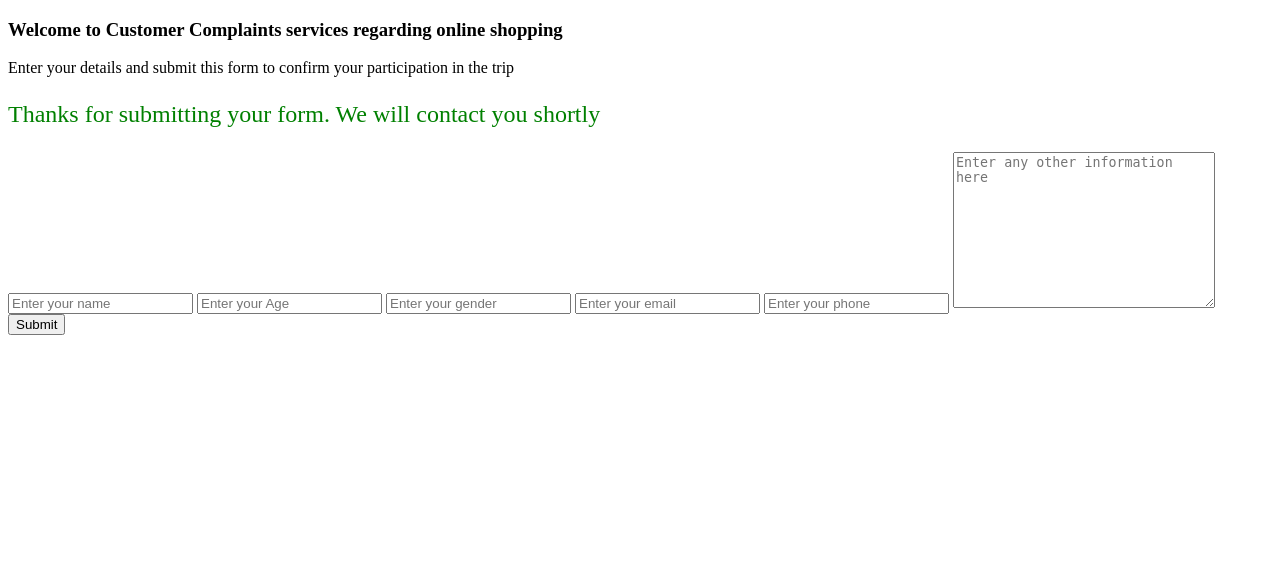
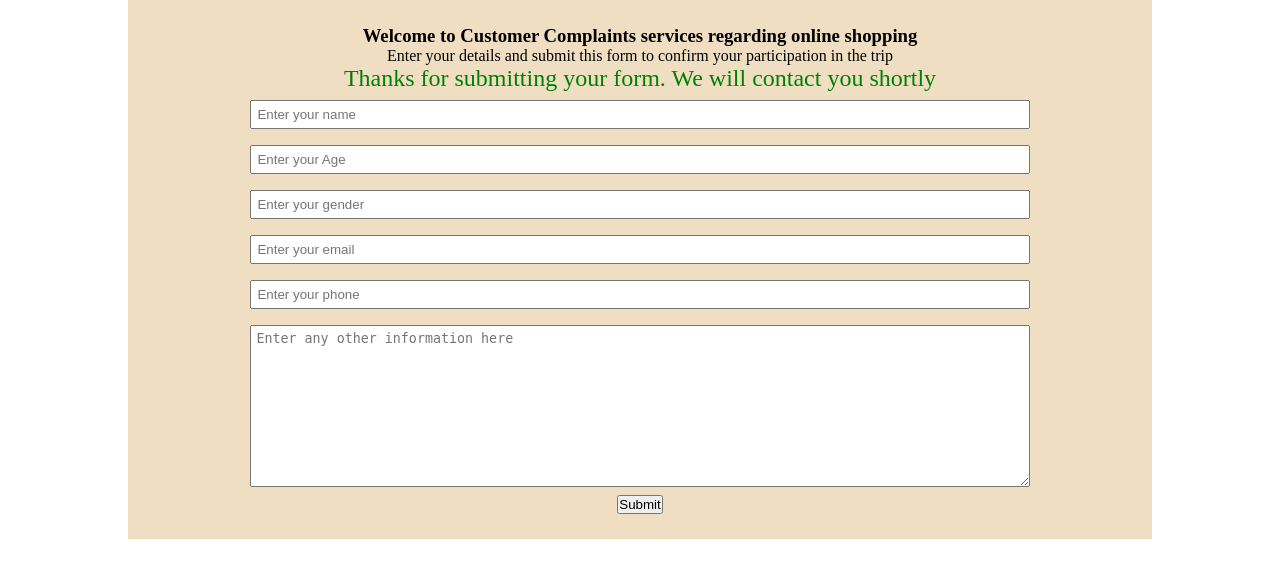
Before and after one commit to Rehan6225/Dbms_customercomplaints, a PHP site: page /index.html in a window 1280 px wide. Shown: the top 578 px of the page. Run offline with PHP 8.4, Linux system fonts and the light colour scheme.

Commit message:
Add files via upload

```diff
--- a/css/style.css
+++ b/css/style.css
@@ -0,0 +1,31 @@
+*{
+margin:0;
+padding:0;
+box-sizing:border-box;
+}
+.container{
+
+    background-color:rgb(240, 222, 195);
+    max-width:80%;
+    margin:auto;
+    padding:25px;
+}
+.container h3,p{
+    text-align:center;
+}
+input,textarea{
+width:80%;
+    padding: 5px;
+    margin: 8px auto;
+}
+form{
+    display:flex;
+    align-items: center;
+    flex-direction: column;
+    justify-content: center;
+
+
+}
+#submitmsg{
+color:greenyellow;
+}
```
